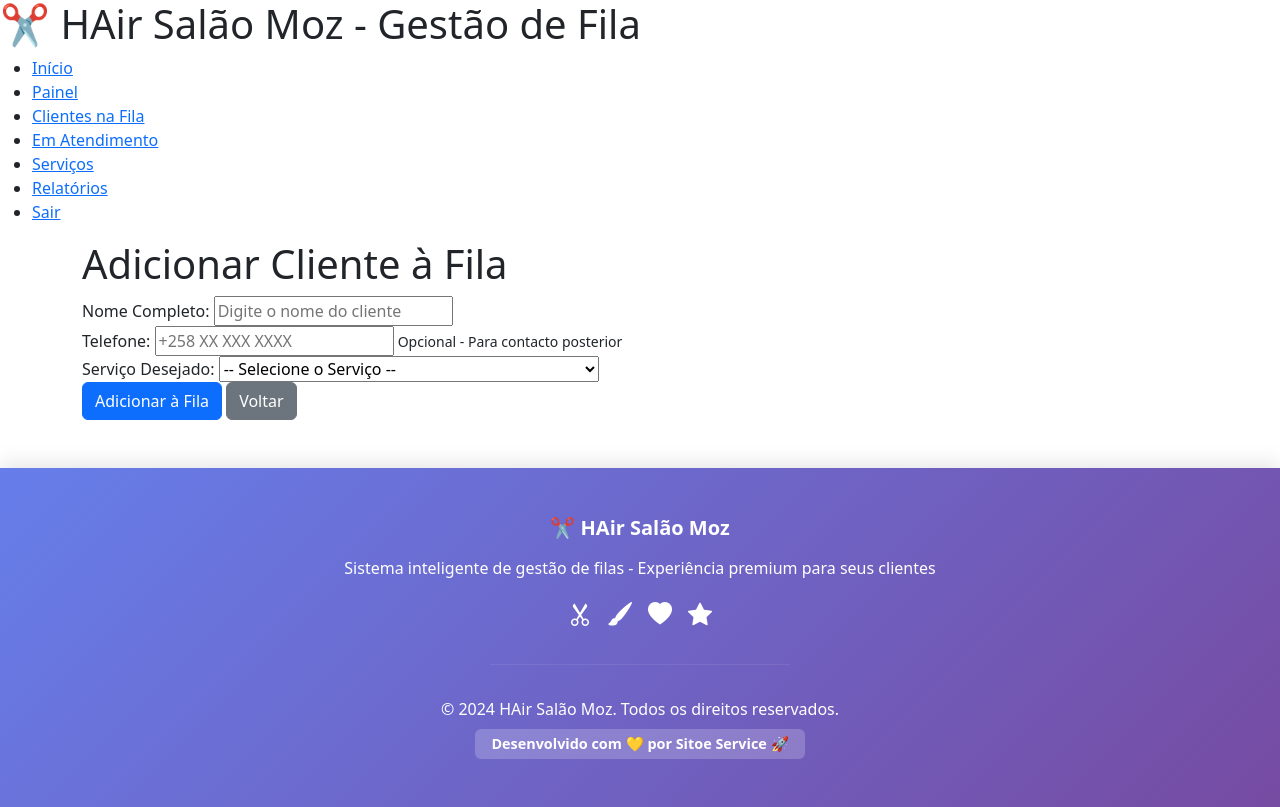
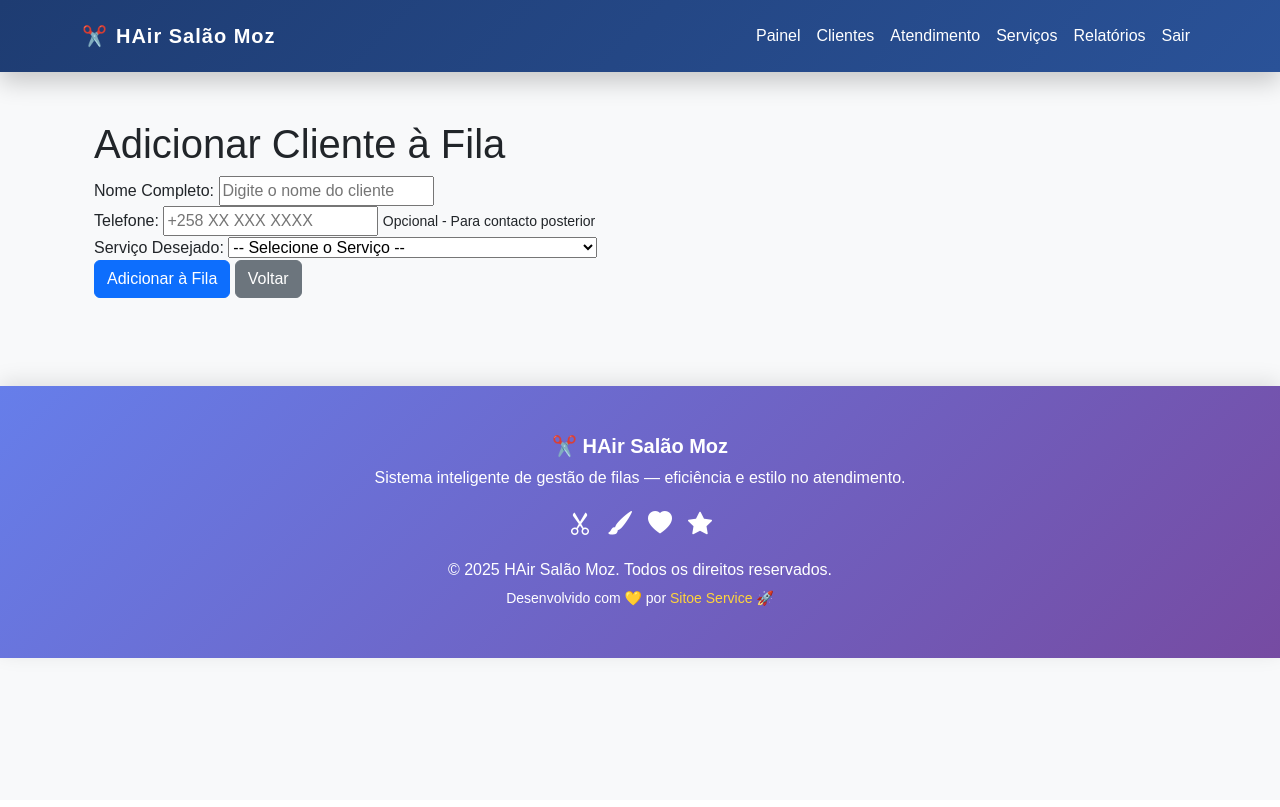
Before and after one commit to jordao1975/Hair-salao-moz, a Flask app: page /add in a window 1280 px wide. After the commit the page ends 661 px from the top, so only its background shows below. Run offline with Flask 3, Linux system fonts and the light colour scheme; a user stored in the database is signed in; data comes from the database, SQL or seed files in the repository.

Commit message:
Update base.html

```diff
--- a/templates/base.html
+++ b/templates/base.html
@@ -11,51 +11,120 @@
     <!-- Bootstrap Icons -->
     <link rel="stylesheet" href="https://cdn.jsdelivr.net/npm/bootstrap-icons@1.11.0/font/bootstrap-icons.css">
 
-    <!-- AOS - Animate On Scroll -->
+    <!-- AOS (Animate On Scroll) -->
     <link href="https://unpkg.com/aos@2.3.1/dist/aos.css" rel="stylesheet">
 
     <!-- Custom CSS -->
     <link rel="stylesheet" href="{{ url_for('static', filename='css/style.css') }}">
 
     <style>
+        body {
+            background: #f8f9fa;
+            font-family: "Poppins", sans-serif;
+        }
+
+        /* Navbar moderna */
         .navbar-3d {
             background: linear-gradient(135deg, #1e3c72 0%, #2a5298 100%);
-            box-shadow: 0 10px 30px rgba(0,0,0,0.3);
-            transform-style: preserve-3d;
+            box-shadow: 0 10px 25px rgba(0, 0, 0, 0.2);
         }
 
+        .navbar-brand {
+            font-weight: 700;
+            letter-spacing: 1px;
+        }
+
+        .nav-link {
+            color: #fff !important;
+            transition: 0.3s;
+        }
+
+        .nav-link:hover {
+            color: #ffd43b !important;
+        }
+
+        /* Cards e containers */
         .card-3d {
             transform-style: preserve-3d;
-            transition: transform 0.5s;
+            transition: transform 0.4s;
         }
 
         .card-3d:hover {
-            transform: rotateY(5deg) rotateX(5deg) translateY(-10px);
+            transform: rotateY(4deg) rotateX(4deg) translateY(-8px);
+        }
+
+        /* Flash messages */
+        .flashes {
+            list-style: none;
+            padding: 0;
+            margin: 1rem auto;
+            max-width: 600px;
+        }
+
+        .flashes li {
+            padding: 0.8rem 1.2rem;
+            border-radius: 8px;
+            margin-bottom: 10px;
+            color: #fff;
+        }
+
+        .flashes .success { background: #198754; }
+        .flashes .error { background: #dc3545; }
+        .flashes .warning { background: #ffc107; color: #000; }
+
+        /* Footer elegante */
+        footer {
+            background: linear-gradient(135deg, #667eea 0%, #764ba2 100%);
+            color: #fff;
+            padding: 3rem 1rem;
+            margin-top: 4rem;
+            text-align: center;
+            box-shadow: 0 -5px 20px rgba(0, 0, 0, 0.1);
+        }
+
+        footer a {
+            color: #ffd43b;
+            text-decoration: none;
+        }
+
+        footer a:hover {
+            color: #fff;
+            text-decoration: underline;
         }
     </style>
 </head>
+
 <body>
-    <header>
-        <h1>✂️ HAir Salão Moz - Gestão de Fila</h1>
-        <nav>
-            <ul>
-                <li><a href="{{ url_for('index') }}">Início</a></li>
+    <!-- NAVBAR -->
+    <nav class="navbar navbar-expand-lg navbar-3d navbar-dark py-3">
+        <div class="container">
+            <a class="navbar-brand d-flex align-items-center" href="{{ url_for('index') }}">
+                ✂️ <span class="ms-2">HAir Salão Moz</span>
+            </a>
+            <button class="navbar-toggler" type="button" data-bs-toggle="collapse" data-bs-target="#navMenu">
+                <span class="navbar-toggler-icon"></span>
+            </button>
+            <div class="collapse navbar-collapse" id="navMenu">
+                <ul class="navbar-nav ms-auto">
                     {% if current_user.is_authenticated %}
-                    <li><a href="{{ url_for('dashboard') }}">Painel</a></li>
-                    <li><a href="{{ url_for('list_clientes') }}">Clientes na Fila</a></li>
-                    <li><a href="{{ url_for('atendimento_atual') }}">Em Atendimento</a></li>
-                    <li><a href="{{ url_for('list_servicos') }}">Serviços</a></li>
-                    <li><a href="{{ url_for('report') }}">Relatórios</a></li>
-                    <li><a href="{{ url_for('logout') }}">Sair</a></li>
+                        <li class="nav-item"><a class="nav-link" href="{{ url_for('dashboard') }}">Painel</a></li>
+                        <li class="nav-item"><a class="nav-link" href="{{ url_for('list_clientes') }}">Clientes</a></li>
+                        <li class="nav-item"><a class="nav-link" href="{{ url_for('atendimento_atual') }}">Atendimento</a></li>
+                        <li class="nav-item"><a class="nav-link" href="{{ url_for('list_servicos') }}">Serviços</a></li>
+                        <li class="nav-item"><a class="nav-link" href="{{ url_for('report') }}">Relatórios</a></li>
+                        <li class="nav-item"><a class="nav-link" href="{{ url_for('logout') }}">Sair</a></li>
                     {% else %}
-                    <li><a href="{{ url_for('auto_registro') }}">Entrar na Fila</a></li>
-                    <li><a href="{{ url_for('painel_publico') }}">Painel Público</a></li>
-                    <li><a href="{{ url_for('login') }}">Login (Staff)</a></li>
+                        <li class="nav-item"><a class="nav-link" href="{{ url_for('auto_registro') }}">Entrar na Fila</a></li>
+                        <li class="nav-item"><a class="nav-link" href="{{ url_for('painel_publico') }}">Painel Público</a></li>
+                        <li class="nav-item"><a class="nav-link" href="{{ url_for('login') }}">Login (Staff)</a></li>
                     {% endif %}
                 </ul>
+            </div>
+        </div>
     </nav>
-    </header>
-    <main>
+
+    <!-- FLASH MESSAGES -->
+    <div class="container mt-4">
         {% with messages = get_flashed_messages(with_categories=true) %}
             {% if messages %}
                 <ul class="flashes">
@@ -65,49 +134,35 @@
                 </ul>
             {% endif %}
         {% endwith %}
+    </div>
+
+    <!-- CONTEÚDO PRINCIPAL -->
+    <main class="container py-4">
         {% block content %}{% endblock %}
     </main>
-    <footer class="text-white text-center py-5 mt-5" style="background: linear-gradient(135deg, #667eea 0%, #764ba2 100%); box-shadow: 0 -5px 20px rgba(0,0,0,0.1);">
-        <div class="container">
-            <div class="row">
-                <div class="col-md-12">
-                    <h5 class="fw-bold mb-3">✂️ HAir Salão Moz</h5>
-                    <p class="mb-3">Sistema inteligente de gestão de filas - Experiência premium para seus clientes</p>
+
+    <!-- FOOTER -->
+    <footer>
+        <h5 class="fw-bold mb-2">✂️ HAir Salão Moz</h5>
+        <p class="mb-3">Sistema inteligente de gestão de filas — eficiência e estilo no atendimento.</p>
         <div class="d-flex justify-content-center gap-3 mb-3">
             <i class="bi bi-scissors fs-4"></i>
             <i class="bi bi-brush-fill fs-4"></i>
             <i class="bi bi-heart-fill fs-4"></i>
             <i class="bi bi-star-fill fs-4"></i>
         </div>
-                    <hr style="border-color: rgba(255,255,255,0.3); margin: 2rem auto; max-width: 300px;">
-                    <p class="mb-2">&copy; 2024 HAir Salão Moz. Todos os direitos reservados.</p>
-                    <p class="mb-0">
-                        <span class="badge" style="background: rgba(255,255,255,0.2); padding: 0.5rem 1rem; font-size: 0.9rem;">
-                            Desenvolvido com 💛 por <a href="https://sitoe-services.vercel.app" target="_blank" class="text-white text-decoration-none fw-bold">Sitoe Service</a> 🚀
-                        </span>
-                    </p>
-                </div>
-            </div>
-        </div>
+        <p class="mb-1">&copy; 2025 HAir Salão Moz. Todos os direitos reservados.</p>
+        <small>Desenvolvido com 💛 por
+            <a href="https://sitoe-services.vercel.app" target="_blank">Sitoe Service</a> 🚀
+        </small>
     </footer>
 
-    <!-- Bootstrap JS -->
+    <!-- Scripts -->
     <script src="https://cdn.jsdelivr.net/npm/bootstrap@5.3.0/dist/js/bootstrap.bundle.min.js"></script>
-
-    <!-- AOS - Animate On Scroll -->
     <script src="https://unpkg.com/aos@2.3.1/dist/aos.js"></script>
-
-    <!-- Custom JS -->
+    <script>
+        AOS.init({ duration: 800, easing: 'ease-in-out', once: false, mirror: true });
+    </script>
     <script src="{{ url_for('static', filename='js/main.js') }}"></script>
-
-    <script>
-        // Inicializar AOS
-        AOS.init({
-            duration: 800,
-            easing: 'ease-in-out',
-            once: false,
-            mirror: true
-        });
-    </script>
 </body>
 </html>
```
Lines whose indentation alone changed are shown as unchanged.
